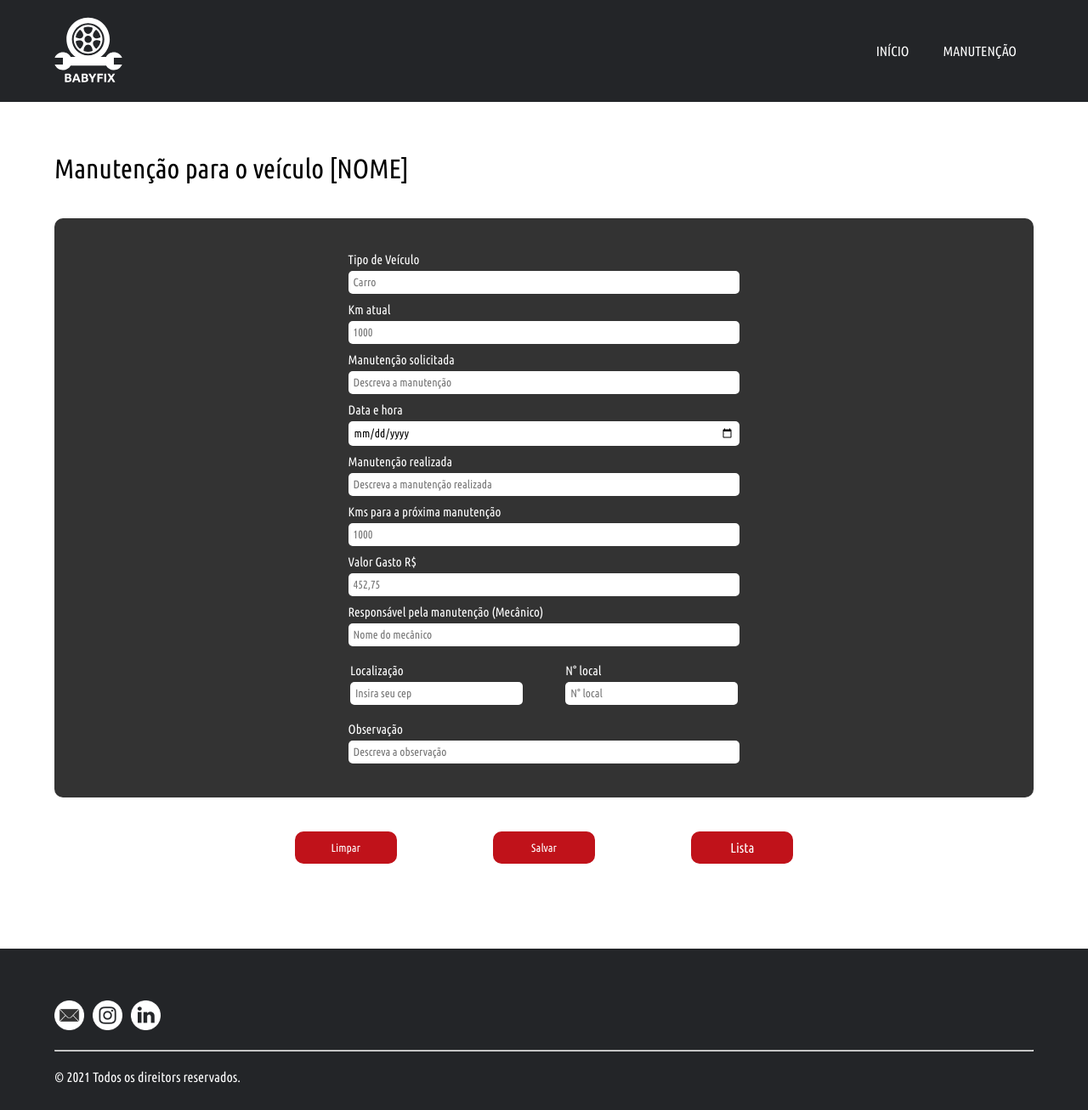
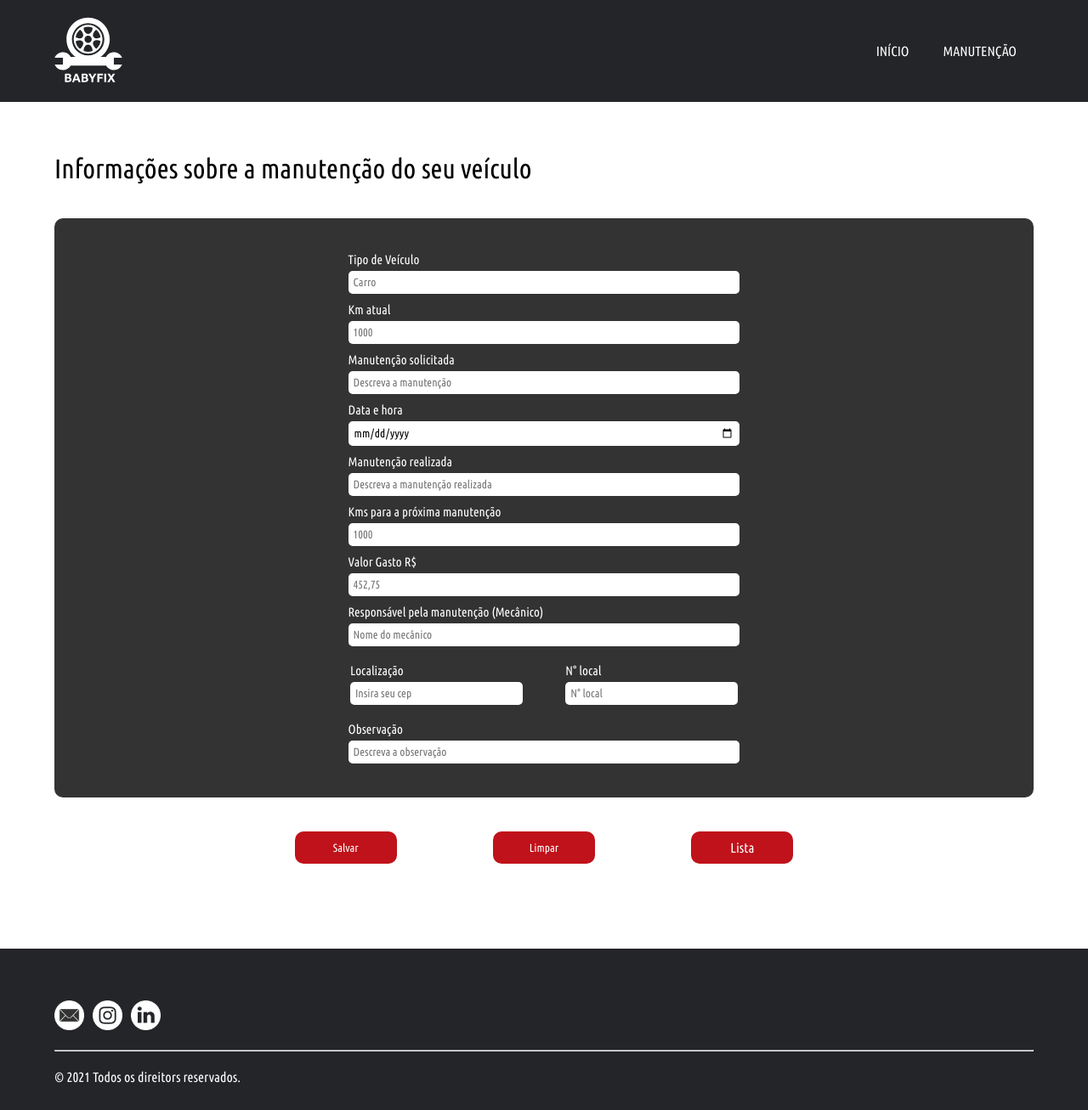
Before and after one commit to williamcamasil/babyfix_react_ts, a React (Create React App) app: page /manutencao/registrar in a window 1280 px wide. Shown: the whole page at 85% size. Built offline with nearby package versions, Linux system fonts and the light colour scheme.

Commit message:
allow to delete itens

```diff
--- a/src/screens/Maintenance/BoxRegisterList/List/index.tsx
+++ b/src/screens/Maintenance/BoxRegisterList/List/index.tsx
@@ -17,9 +17,12 @@ const List = () => {
   }, [flag]);
 
   const handleDeleteItem = (id: number) => {
-    vehicles.splice(id, 1);
-    setFlag(!flag);
-    toast(`Item de id ${id} deletado com sucesso`);
+    const confirmation = confirm('Você tem certeza que deseja deletar o item?');
+    if (confirmation == true) {
+      vehicles.splice(id, 1);
+      setFlag(!flag);
+      toast(`Item de id ${id} deletado com sucesso`);
+    }
   };
 
   return (
@@ -79,13 +82,6 @@ const List = () => {
       </Form>
 
       <Buttons>
-        {/* <Button
-          text={'Excluir'}
-          click={() => {
-            // handleDeleteItem();
-            console.log('Excluido');
-          }}
-        /> */}
         <LinkButton to="/manutencao/registrar" text="Registrar" />
       </Buttons>
     </FormBox>
--- a/src/screens/Maintenance/BoxRegisterList/Register/index.tsx
+++ b/src/screens/Maintenance/BoxRegisterList/Register/index.tsx
@@ -194,16 +194,15 @@ const Register = () => {
 
         <Buttons>
           <Button
+            text={'Salvar'}
+            click={() => {
+              handleSubmit(onSubmit);
+            }}
+          />
+          <Button
             text={'Limpar'}
             click={() => {
               console.log('Buscando endereco');
-              // requestCep();
-            }}
-          />
-          <Button
-            text={'Salvar'}
-            click={() => {
-              handleSubmit(onSubmit);
             }}
           />
           <LinkButton to="/manutencao/lista" text="Lista" />
--- a/src/screens/Maintenance/index.tsx
+++ b/src/screens/Maintenance/index.tsx
@@ -9,7 +9,7 @@ const RegisterListMaintenance = () => {
       <Header />
       <Container>
         <Maintence>
-          <h1>Manutenção para o veículo [NOME]</h1>
+          <h1>Informações sobre a manutenção do seu veículo</h1>
           <BoxRegisterList />
         </Maintence>
       </Container>
```
